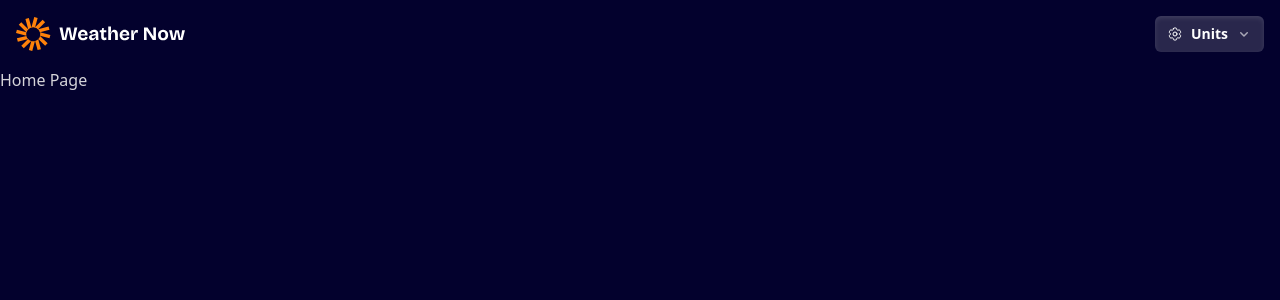
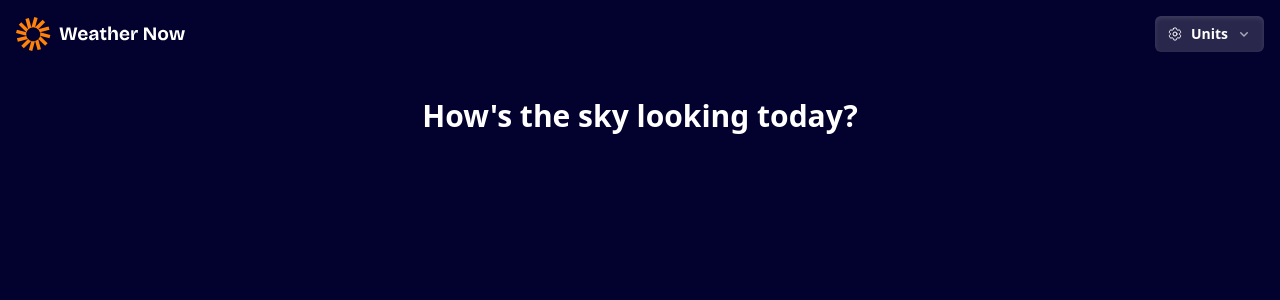
Before and after one commit to fcbvttn123/weather-app, a React (Vite) app: page / in a window 1280 px wide. Shown: the top 300 px of the page. Built offline with nearby package versions, Linux system fonts and the light colour scheme.

Commit message:
Add heading text for home page

```diff
--- a/src/pages/Home.jsx
+++ b/src/pages/Home.jsx
@@ -1,7 +1,9 @@
 export function Home() {
   return (
-    <div>
-      <h1>Home Page</h1>
+    <div className="font-dm-sans mt-[30px]">
+      <h1 className="text-3xl text-center text-n-0 font-bold">
+        How's the sky looking today?
+      </h1>
     </div>
   );
 }
```
